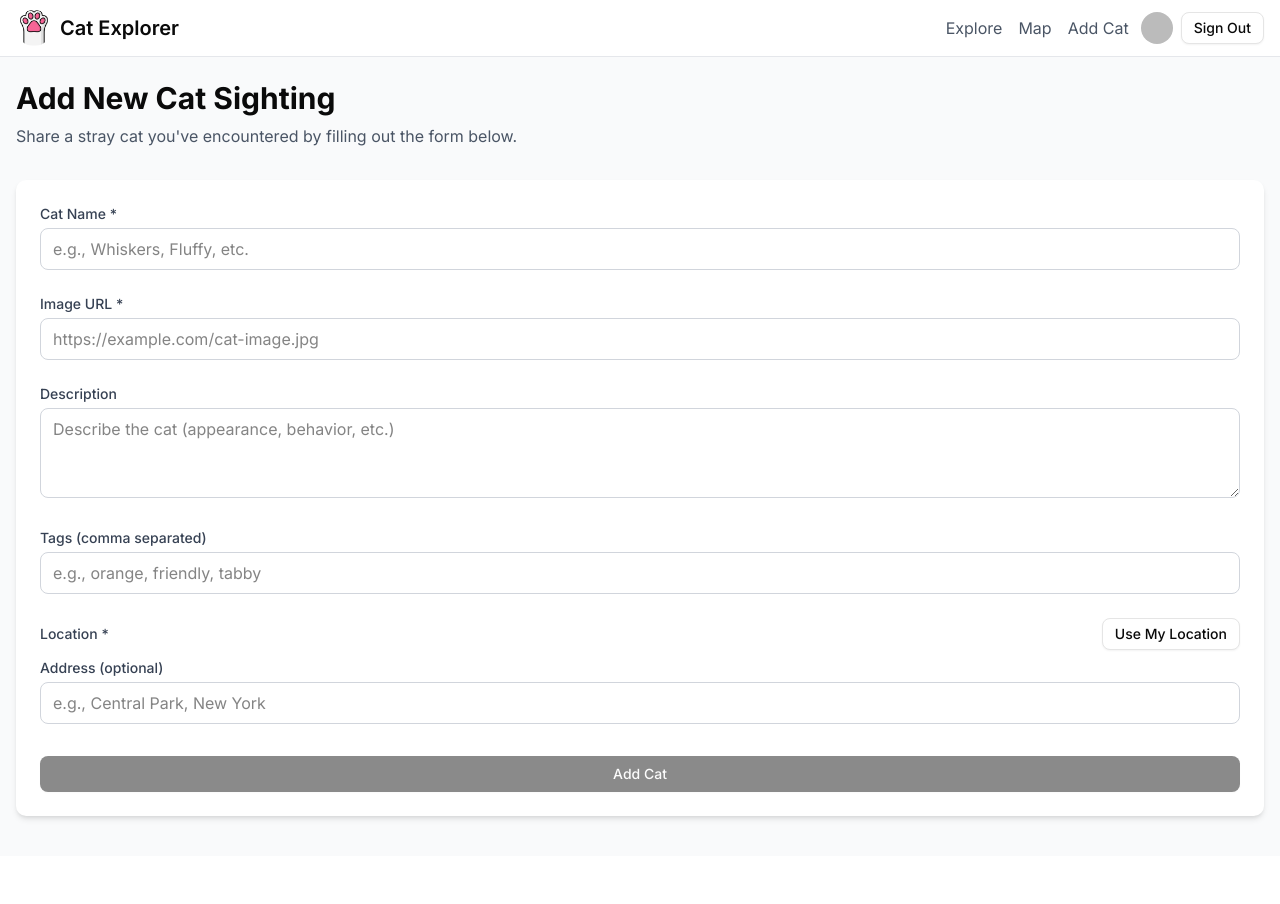
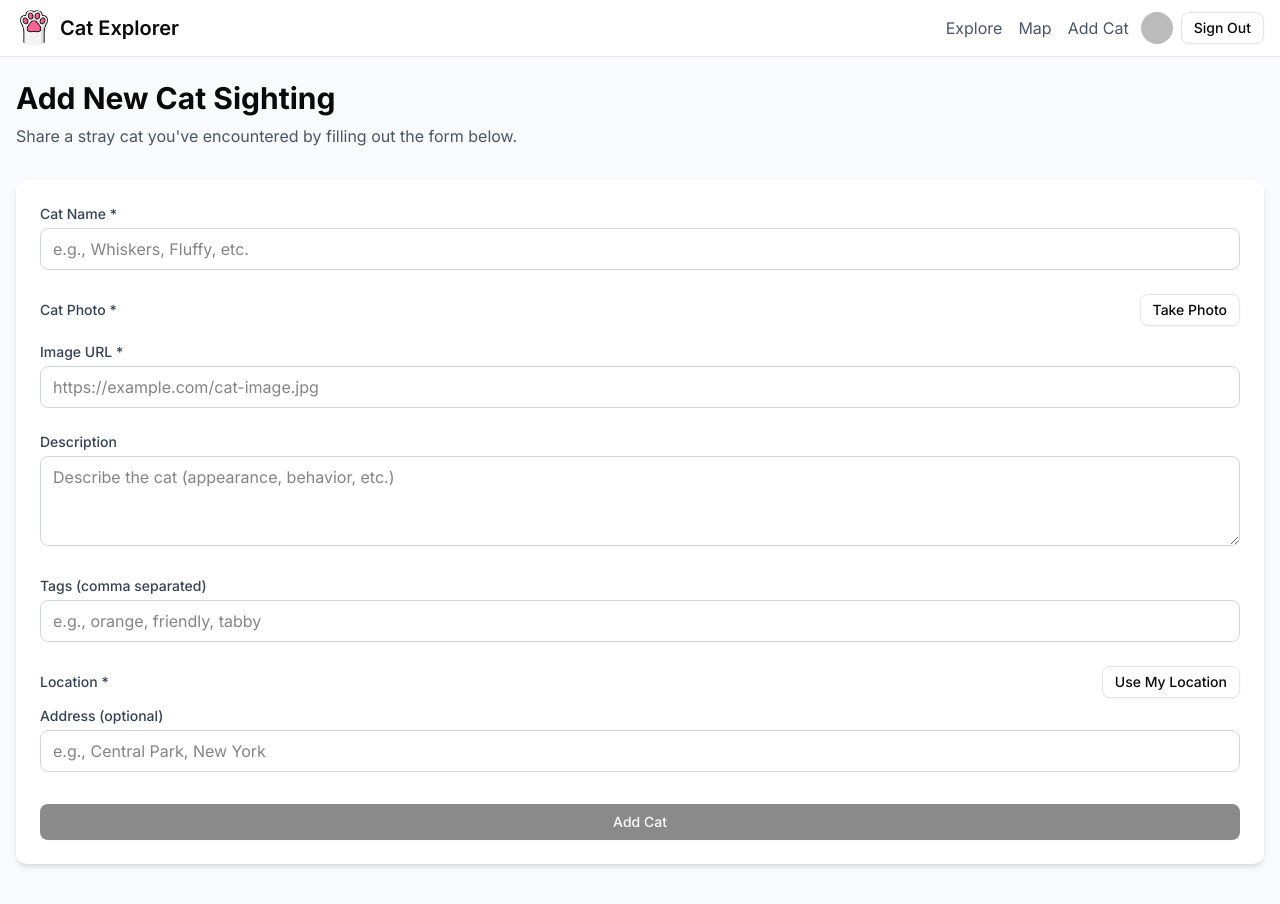
Before and after one commit to oryfikry/cat-explorer, a Next.js app: page /cats/new in a window 1280 px wide. Before the commit the page ends 856 px from the top, so only its background shows below. Built offline with nearby package versions, Linux system fonts and the light colour scheme; no server answers; sample sign-in values are in the browser's storage.

Commit message:
feat: implement cat details page with mock data

```diff
--- a/src/app/cats/new/components/NewCatForm.tsx
+++ b/src/app/cats/new/components/NewCatForm.tsx
@@ -1,6 +1,6 @@
 "use client";
 
-import { useState, useEffect, FormEvent } from "react";
+import { useState, useEffect, FormEvent, useRef } from "react";
 import { Button } from "@/components/ui/button";
 import { useSession } from "next-auth/react";
 import { useRouter } from "next/navigation";
@@ -21,6 +21,14 @@ export default function NewCatForm() {
   const [address, setAddress] = useState("");
   const [coordinates, setCoordinates] = useState<[number, number] | null>(null);
 
+  // Camera capture
+  const [showCamera, setShowCamera] = useState(false);
+  const [capturedImage, setCapturedImage] = useState<string | null>(null);
+  const videoRef = useRef<HTMLVideoElement>(null);
+  const canvasRef = useRef<HTMLCanvasElement>(null);
+  const [cameraStream, setCameraStream] = useState<MediaStream | null>(null);
+  const [isCameraSupported, setIsCameraSupported] = useState(true);
+
   // Location handling
   const [isGettingLocation, setIsGettingLocation] = useState(false);
 
@@ -30,6 +38,15 @@ export default function NewCatForm() {
       router.push("/api/auth/signin");
     }
   }, [status, router]);
+
+  // Clean up camera stream when component unmounts
+  useEffect(() => {
+    return () => {
+      if (cameraStream) {
+        cameraStream.getTracks().forEach(track => track.stop());
+      }
+    };
+  }, [cameraStream]);
 
   const handleGetLocation = () => {
     setIsGettingLocation(true);
@@ -59,6 +76,72 @@ export default function NewCatForm() {
     }
   };
 
+  const startCamera = async () => {
+    try {
+      const stream = await navigator.mediaDevices.getUserMedia({
+        video: {
+          facingMode: 'environment', // Prefer rear camera on mobile
+          width: { ideal: 1280 },
+          height: { ideal: 720 }
+        }
+      });
+
+      if (videoRef.current) {
+        videoRef.current.srcObject = stream;
+        setCameraStream(stream);
+        setShowCamera(true);
+        setError("");
+      }
+    } catch (err) {
+      console.error("Error accessing camera:", err);
+      setError("Unable to access camera. Please check camera permissions or use image URL instead.");
+      setIsCameraSupported(false);
+    }
+  };
+
+  const capturePhoto = () => {
+    if (videoRef.current && canvasRef.current) {
+      const video = videoRef.current;
+      const canvas = canvasRef.current;
+
+      // Set canvas dimensions to match video
+      canvas.width = video.videoWidth;
+      canvas.height = video.videoHeight;
+
+      // Draw current video frame to canvas
+      const ctx = canvas.getContext('2d');
+      if (ctx) {
+        ctx.drawImage(video, 0, 0, canvas.width, canvas.height);
+
+        // Convert to data URL
+        try {
+          const dataUrl = canvas.toDataURL('image/jpeg');
+          setCapturedImage(dataUrl);
+
+          // Stop camera stream
+          if (cameraStream) {
+            cameraStream.getTracks().forEach(track => track.stop());
+            setCameraStream(null);
+          }
+
+          setShowCamera(false);
+        } catch (e) {
+          setError("Failed to capture image. Please try again or use image URL.");
+          console.error(e);
+        }
+      }
+    }
+  };
+
+  const resetCamera = () => {
+    setCapturedImage(null);
+    // Stop existing stream if any
+    if (cameraStream) {
+      cameraStream.getTracks().forEach(track => track.stop());
+      setCameraStream(null);
+    }
+  };
+
   const handleSubmit = async (e: FormEvent) => {
     e.preventDefault();
 
@@ -67,8 +150,9 @@ export default function NewCatForm() {
       return;
     }
 
-    if (!name || !imageUrl || !coordinates) {
-      setError("Please fill in all required fields and provide a location.");
+    // Check if we have either imageUrl or capturedImage
+    if (!name || (!imageUrl && !capturedImage) || !coordinates) {
+      setError("Please fill in all required fields, provide an image, and a location.");
       return;
     }
 
@@ -77,7 +161,11 @@ export default function NewCatForm() {
 
     try {
       // In a real app, this would be an API call to save the cat data
-      // For now, simulate with a timeout
+      // including uploading the captured image if present
+
+      // If using captured image, we would upload it to server/cloud storage
+      // const imageToUse = capturedImage || imageUrl;
+
       await new Promise(resolve => setTimeout(resolve, 1000));
 
       setSuccess(true);
@@ -89,6 +177,7 @@ export default function NewCatForm() {
       setImageUrl("");
       setAddress("");
       setCoordinates(null);
+      setCapturedImage(null);
 
       // Redirect to explore page after a delay
       setTimeout(() => {
@@ -141,10 +230,84 @@ export default function NewCatForm() {
           />
         </div>
 
-        {/* Image URL */}
+        {/* Camera and Image Section */}
+        <div className="space-y-4">
+          <div className="flex justify-between items-center">
+            <label className="block text-sm font-medium text-gray-700">
+              Cat Photo *
+            </label>
+
+            <div className="space-x-2">
+              {isCameraSupported && !showCamera && !capturedImage && (
+                <Button
+                  type="button"
+                  variant="outline"
+                  size="sm"
+                  onClick={startCamera}
+                >
+                  Take Photo
+                </Button>
+              )}
+
+              {capturedImage && (
+                <Button
+                  type="button"
+                  variant="outline"
+                  size="sm"
+                  onClick={() => {
+                    resetCamera();
+                    startCamera();
+                  }}
+                >
+                  Retake Photo
+                </Button>
+              )}
+            </div>
+          </div>
+
+          {/* Camera view */}
+          {showCamera && (
+            <div className="space-y-2">
+              <div className="relative rounded-md overflow-hidden aspect-video bg-gray-100">
+                <video
+                  ref={videoRef}
+                  autoPlay
+                  playsInline
+                  className="w-full h-full object-cover"
+                />
+              </div>
+
+              <div className="flex justify-center">
+                <Button
+                  type="button"
+                  onClick={capturePhoto}
+                  className="mx-auto"
+                >
+                  Capture
+                </Button>
+              </div>
+
+              <canvas ref={canvasRef} className="hidden" />
+            </div>
+          )}
+
+          {/* Captured photo preview */}
+          {capturedImage && (
+            <div className="mt-2 relative aspect-video w-full overflow-hidden rounded-md">
+              <Image
+                src={capturedImage}
+                alt="Captured cat"
+                fill
+                className="object-cover"
+              />
+            </div>
+          )}
+
+          {/* Show image URL field if no captured image */}
+          {!capturedImage && (
             <div>
               <label htmlFor="image" className="block text-sm font-medium text-gray-700 mb-1">
-            Image URL *
+                Image URL {!capturedImage && '*'}
               </label>
               <input
                 type="url"
@@ -153,11 +316,11 @@ export default function NewCatForm() {
                 onChange={(e) => setImageUrl(e.target.value)}
                 className="w-full px-3 py-2 border border-gray-300 rounded-md focus:outline-none focus:ring-2 focus:ring-blue-500"
                 placeholder="https://example.com/cat-image.jpg"
-            required
+                required={!capturedImage}
               />
 
               {imageUrl && (
-            <div className="mt-2 relative h-40 w-full overflow-hidden rounded-md">
+                <div className="mt-2 relative aspect-video w-full overflow-hidden rounded-md">
                   <Image
                     src={imageUrl}
                     alt="Cat preview"
@@ -165,6 +328,8 @@ export default function NewCatForm() {
                     className="object-cover"
                     onError={() => setError("Invalid image URL. Please provide a valid URL.")}
                   />
+                </div>
+              )}
             </div>
           )}
         </div>
@@ -244,7 +409,7 @@ export default function NewCatForm() {
           <Button
             type="submit"
             className="w-full"
-            disabled={isSubmitting || !coordinates}
+            disabled={isSubmitting || !coordinates || (!imageUrl && !capturedImage)}
           >
             {isSubmitting ? "Adding Cat..." : "Add Cat"}
           </Button>
```
Lines whose indentation alone changed are shown as unchanged.
